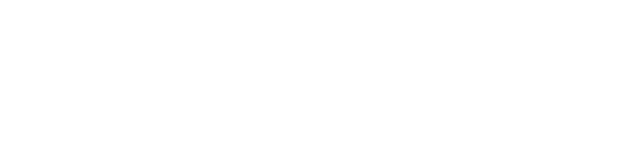
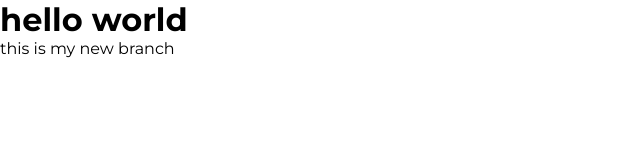
Before and after one commit to KamilKoszul/laptop, a plain HTML site: page index.html in a window 1280 px wide. Shown: the whole page, without its empty margins (0-640 px from the left). Drawn offline with Linux system fonts and the light colour scheme.

Commit message:
added newsbranch

```diff
--- a/index.html
+++ b/index.html
@@ -14,7 +14,8 @@
 </head>
 
 <body>
-
+    <h1>hello world</h1>
+    <p>this is my new branch</p>
 
 
 </body>
```
